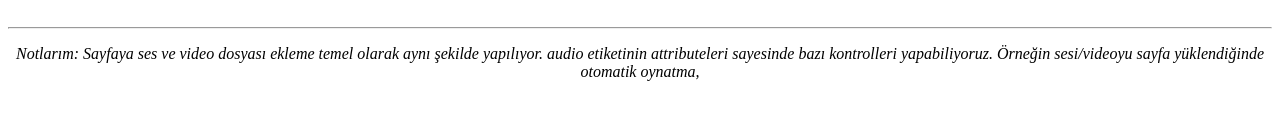
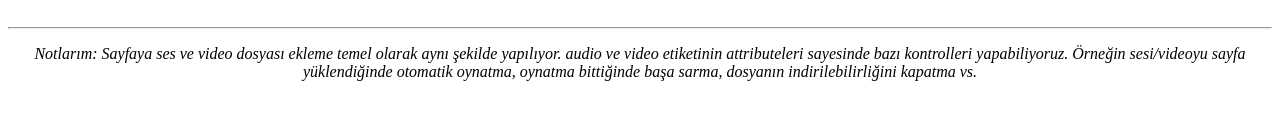
Before and after one commit to thesbt/HTML-Dersleri, a plain HTML site: page 13-ses-ve-video-kullanimi/index.html in a window 1280 px wide. Shown: the part 471-590 px from the top of the page. Drawn offline with Linux system fonts and the light colour scheme.

Commit message:
First commit

```diff
--- a/13-ses-ve-video-kullanimi/index.html
+++ b/13-ses-ve-video-kullanimi/index.html
@@ -9,7 +9,8 @@
         body {
             text-align: center;
         }
-        audio{
+
+        audio {
             width: 480px;
         }
     </style>
@@ -23,16 +24,21 @@
     <p>Pembe Panter Melodisi:</p>
     <audio controls autoplay muted controlsList="nodownload">
         <source src="src/audio/sample.wav" type="audio/wav">
-    </audio><br><br>
+    </audio>
+    <br>
+    <br>
     <p>Örnek Dünya Videosu:</p>
     <video width="480px" controls controlsList="nodownload">
         <source src="src/video/sample.webm" type="video/webm">
-    </video><br><br>
+    </video>
+    <br>
+    <br>
     <hr>
     <p>
         <center>
-            <em>Notlarım: Sayfaya ses ve video dosyası ekleme temel olarak aynı şekilde yapılıyor. audio etiketinin
-                attributeleri sayesinde bazı kontrolleri yapabiliyoruz. Örneğin sesi/videoyu sayfa yüklendiğinde otomatik oynatma,</em>
+            <em>Notlarım: Sayfaya ses ve video dosyası ekleme temel olarak aynı şekilde yapılıyor. audio ve video etiketinin
+                attributeleri sayesinde bazı kontrolleri yapabiliyoruz. Örneğin sesi/videoyu sayfa yüklendiğinde
+                otomatik oynatma, oynatma bittiğinde başa sarma, dosyanın indirilebilirliğini kapatma vs.</em>
         </center>
 </body>
 
```
